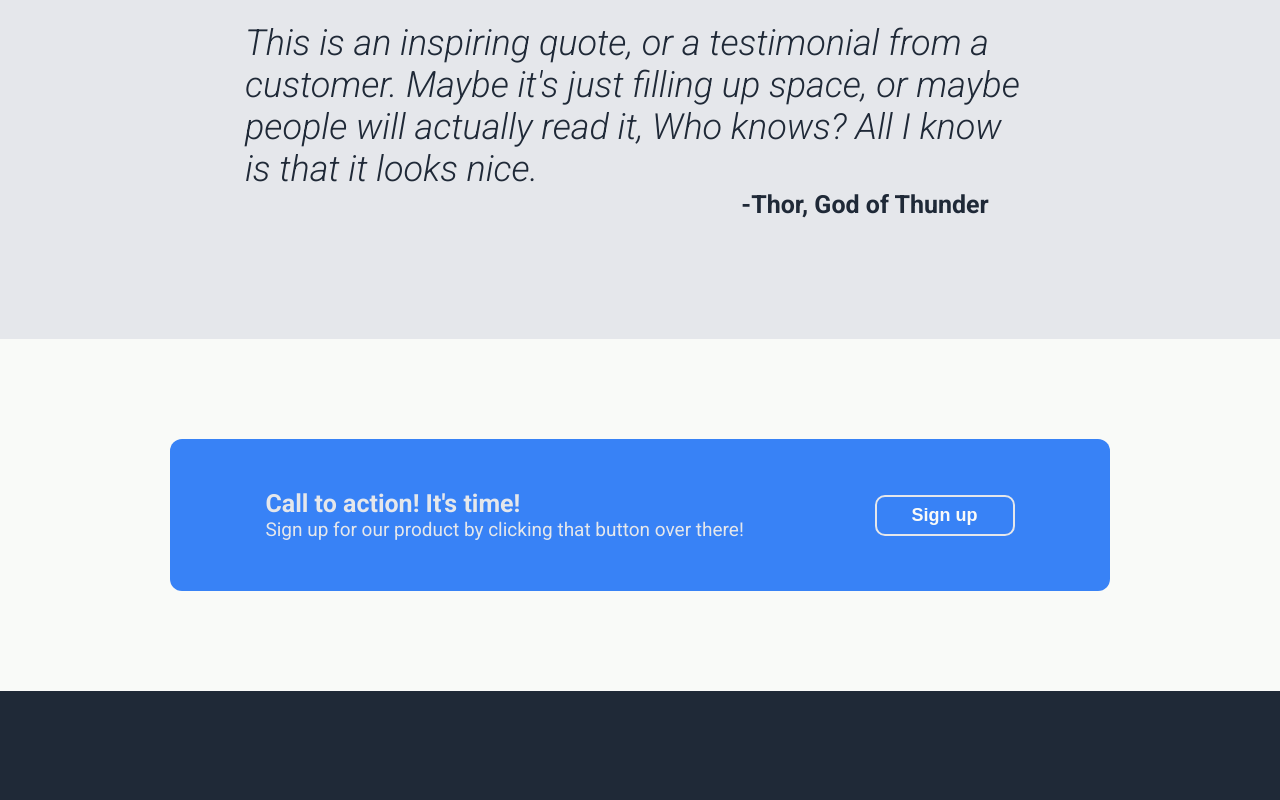
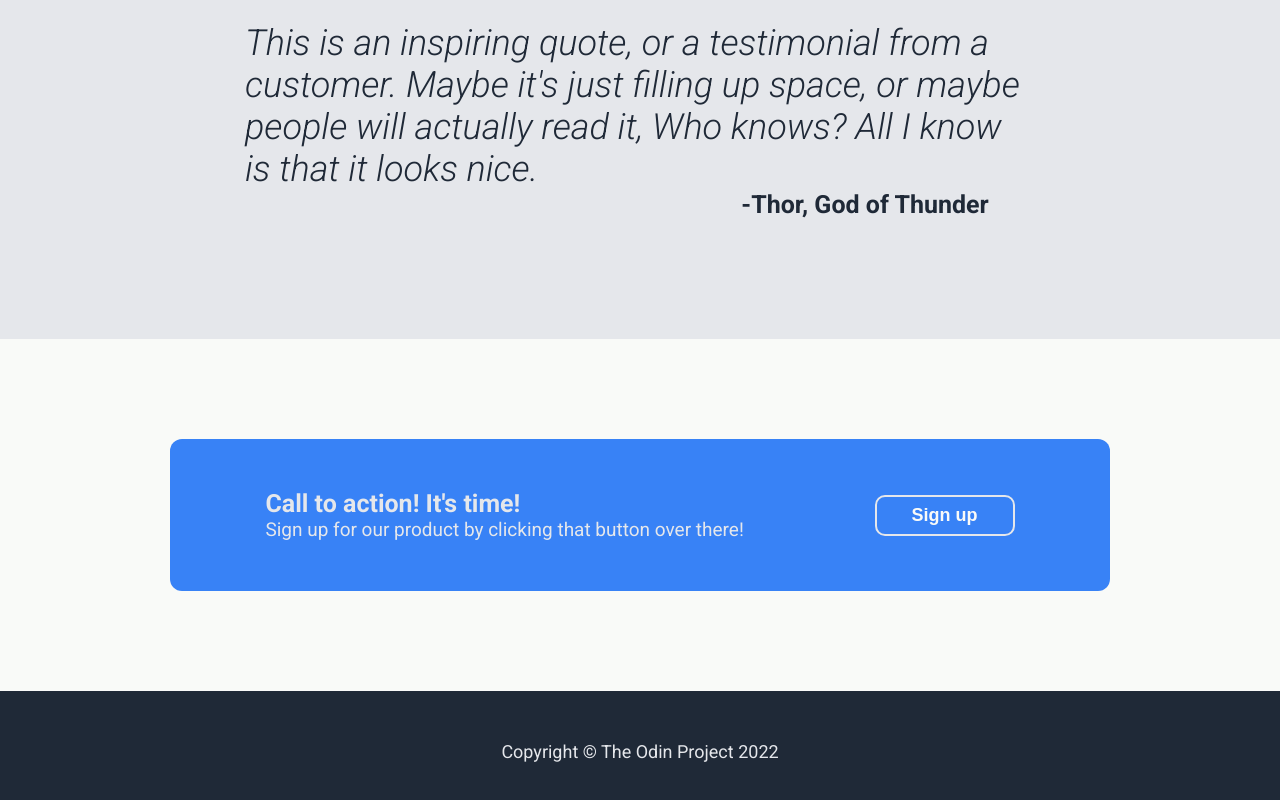
Before and after one commit to Uhsendin/Landing-Page, a plain HTML site: page index.html in a window 1280 px wide. Shown: the part 1203-2003 px from the top of the page. Before the commit the page ends 1894 px from the top, so only its background shows below. Drawn offline with Linux system fonts and the light colour scheme.

Commit message:
Footer and landing page is done

```diff
--- a/index.html
+++ b/index.html
@@ -92,6 +92,8 @@
         </div>
       </div>
     </div>
-    <footer></footer>
+    <footer class="footer-copyright">
+      <div>Copyright © The Odin Project 2022</div>
+    </footer>
   </body>
 </html>
--- a/styles.css
+++ b/styles.css
@@ -200,3 +200,12 @@ p {
   font-weight: bolder;
   align-self: center;
 }
+
+.footer-copyright {
+  background-color: #1f2937;
+  margin: 50px;
+  color: #e5e7eb;
+  font-size: 18px;
+  text-align: center;
+
+}
```
